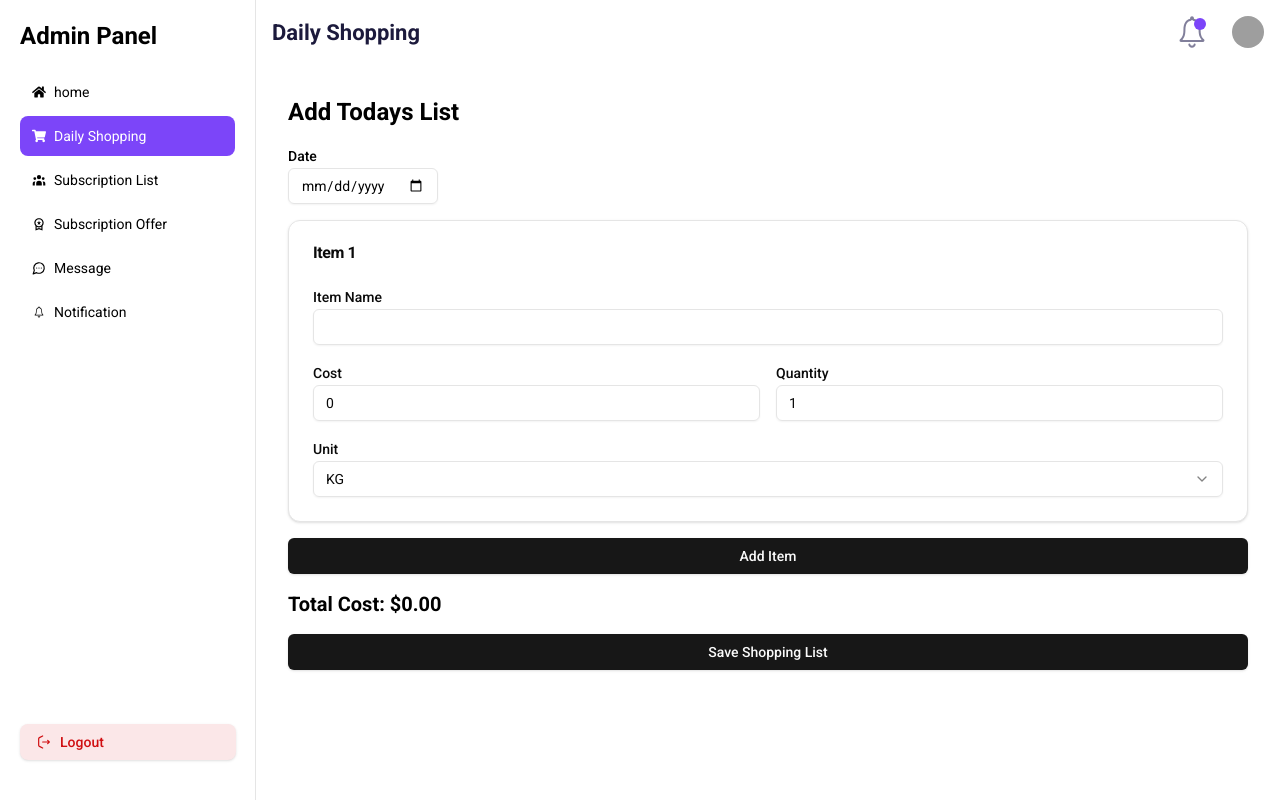
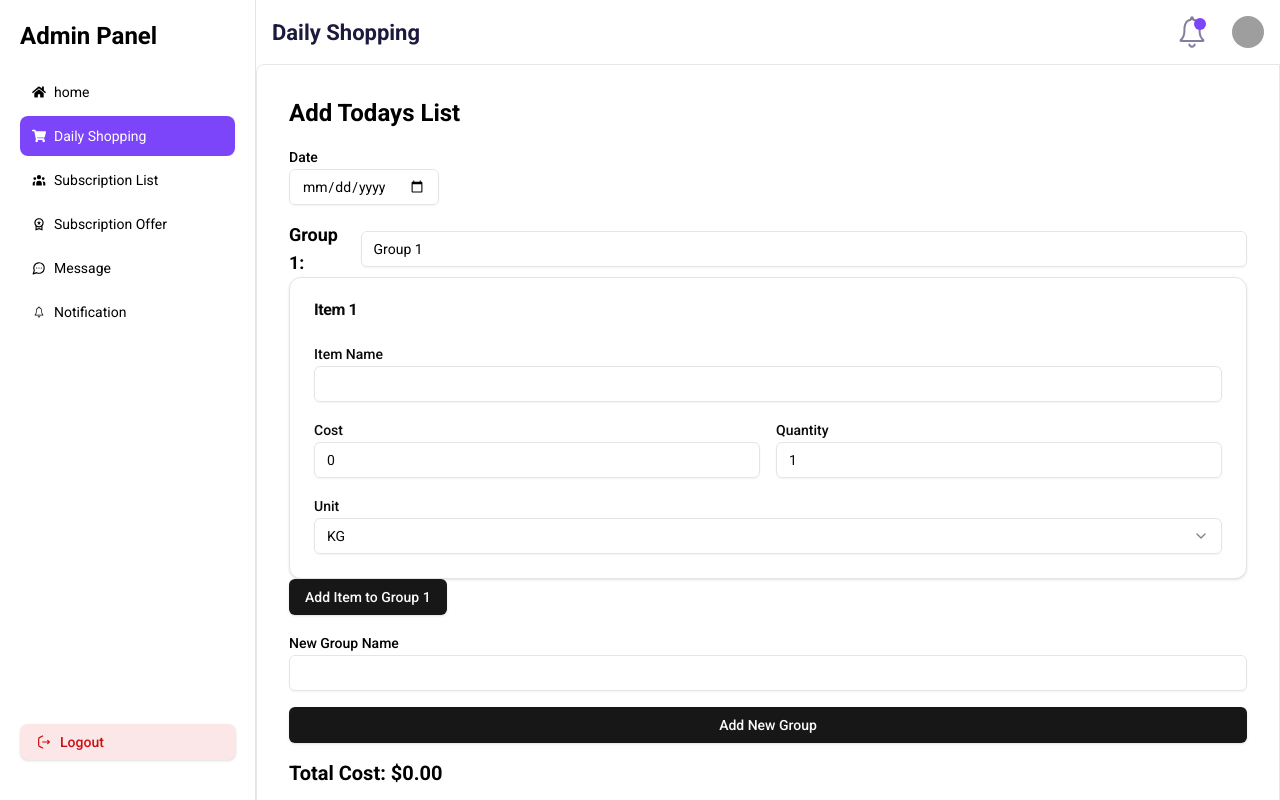
Before and after one commit to Nahid-Mahmud/prottohik-shopping-frontend, a Next.js app: page /add-daily-shopping in a window 1280 px wide. Built offline with nearby package versions, Linux system fonts and the light colour scheme; no server answers; grey boxes are pictures that could not be loaded.

Commit message:
refactor layout and remove unused ShoppingItem and ShoppingList types

```diff
--- a/src/app/(defaultLayout)/layout.tsx
+++ b/src/app/(defaultLayout)/layout.tsx
@@ -12,7 +12,7 @@ export default function DashboardLayout({
   children: React.ReactNode;
 }>) {
   return (
-    <div className="min-h-screen bg-background">
+    <div className="min-h-screen ">
       {/* Mobile Nav */}
       <Sheet>
         <SheetTrigger asChild className="lg:hidden  fixed left-4 top-4 z-50">
@@ -32,9 +32,9 @@ export default function DashboardLayout({
       </div>
 
       {/* Main Content */}
-      <div className="lg:pl-64 h-screen overflow-y-hidden">
+      <div className="lg:pl-64 h-screen overflow-y-auto">
         <Header />
-        <main className="p-4 rounded-tl-lg  broder h-full  overflow-y-auto ">{children}</main>
+        <main className="p-4 rounded-tl-lg border h-full">{children}</main>
       </div>
     </div>
   );
--- a/src/components/addDailyShopping/ShoppingListForm.tsx
+++ b/src/components/addDailyShopping/ShoppingListForm.tsx
@@ -1,13 +1,25 @@
 "use client";
-import { ShoppingList } from "@/types/shopoing.type";
 import { useFieldArray, useForm } from "react-hook-form";
 import { Button } from "../ui/button";
 import { Card, CardContent, CardHeader, CardTitle } from "../ui/card";
 import { Input } from "../ui/input";
 import { Label } from "../ui/label";
 import { Select, SelectContent, SelectItem, SelectTrigger, SelectValue } from "../ui/select";
-import { baseUrl } from "@/config/configs";
-import { useEffect, useState } from "react";
+
+type ShoppingItem = {
+  name: string;
+  cost: number;
+  quantity: number;
+  unit: "KG" | "Liter" | "Gram" | "N/A";
+  group: string;
+};
+
+type ShoppingList = {
+  date: string;
+  items: ShoppingItem[];
+  groups: string[];
+  newGroup?: string;
+};
 
 export function ShoppingListForm() {
   const {
@@ -15,10 +27,12 @@ export function ShoppingListForm() {
     control,
     handleSubmit,
     watch,
+    setValue,
     formState: { errors },
   } = useForm<ShoppingList>({
     defaultValues: {
-      items: [{ name: "", cost: 0, quantity: 1, unit: "KG" }],
+      items: [{ name: "", cost: 0, quantity: 1, unit: "KG", group: "Group 1" }],
+      groups: ["Group 1"],
     },
   });
 
@@ -27,78 +41,105 @@ export function ShoppingListForm() {
     name: "items",
   });
 
+  const appendGroup = (group: string) => {
+    setValue("groups", [...watchGroups, group]);
+  };
+
   const onSubmit = async (data: ShoppingList) => {
-    console.log(data);
-    console.log(baseUrl);
+    const groupedData = data.items.reduce((acc, item) => {
+      const group = acc[item.group] || [];
+      group.push(item);
+      acc[item.group] = group;
+      return acc;
+    }, {} as Record<string, ShoppingList["items"]>);
+    console.log(groupedData);
   };
 
   const watchItems = watch("items");
-  const [totalCost, setTotalCost] = useState(0);
+  const watchGroups = watch("groups");
 
-  useEffect(() => {
-    const cost = watchItems.reduce((sum, item) => sum + item.cost * item.quantity, 0);
-    setTotalCost(cost);
-  }, [watchItems]);
+  const totalCost = watchItems.reduce((sum, item) => sum + item.cost * item.quantity, 0);
 
   return (
-    <form onSubmit={handleSubmit(onSubmit)} className="flex flex-col gap-4">
+    <div className="flex flex-col gap-4">
       <div>
         <Label htmlFor="date">Date</Label>
         <Input className="w-fit" type="date" id="date" {...register("date", { required: "Date is required" })} />
         {errors.date && <p className="text-red-500 text-sm">{errors.date.message}</p>}
       </div>
 
-      {fields.map((field, index) => (
+      {watchGroups.map((group, groupIndex) => (
+        <div key={groupIndex}>
+          <div className="flex items-center gap-2">
+            <h2 className="text-lg font-bold">Group {groupIndex + 1}:</h2>
+            <Input
+              {...register(`groups.${groupIndex}` as const, { required: "Group name is required" })}
+              defaultValue={group}
+            />
+          </div>
+          {fields
+            .filter((field) => field.group === group)
+            .map((field, index) => (
               <Card key={field.id}>
                 <CardHeader>
                   <CardTitle>Item {index + 1}</CardTitle>
                 </CardHeader>
                 <CardContent className="space-y-4">
                   <div>
-              <Label htmlFor={`items.${index}.name`}>Item Name</Label>
-              <Input {...register(`items.${index}.name` as const, { required: "Item name is required" })} />
-              {errors.items?.[index]?.name && (
-                <p className="text-red-500 text-sm">{errors.items[index]?.name?.message}</p>
+                    <Label htmlFor={`items.${fields.findIndex((f) => f.id === field.id)}.name`}>Item Name</Label>
+                    <Input
+                      {...register(`items.${fields.findIndex((f) => f.id === field.id)}.name` as const, {
+                        required: "Item name is required",
+                      })}
+                    />
+                    {errors.items?.[fields.findIndex((f) => f.id === field.id)]?.name && (
+                      <p className="text-red-500 text-sm">
+                        {errors.items[fields.findIndex((f) => f.id === field.id)]?.name?.message}
+                      </p>
                     )}
                   </div>
                   <div className="grid grid-cols-2 gap-4">
                     <div>
-                <Label htmlFor={`items.${index}.cost`}>Cost</Label>
+                      <Label htmlFor={`items.${fields.findIndex((f) => f.id === field.id)}.cost`}>Cost</Label>
                       <Input
                         type="number"
                         step="0.01"
-                  {...register(`items.${index}.cost` as const, {
+                        {...register(`items.${fields.findIndex((f) => f.id === field.id)}.cost` as const, {
                           required: "Cost is required",
                           min: { value: 0, message: "Cost must be positive" },
                         })}
                       />
-                {errors.items?.[index]?.cost && (
-                  <p className="text-red-500 text-sm">{errors.items[index]?.cost?.message}</p>
+                      {errors.items?.[fields.findIndex((f) => f.id === field.id)]?.cost && (
+                        <p className="text-red-500 text-sm">
+                          {errors.items[fields.findIndex((f) => f.id === field.id)]?.cost?.message}
+                        </p>
                       )}
                     </div>
                     <div>
-                <Label htmlFor={`items.${index}.quantity`}>Quantity</Label>
+                      <Label htmlFor={`items.${fields.findIndex((f) => f.id === field.id)}.quantity`}>Quantity</Label>
                       <Input
                         type="number"
-                  {...register(`items.${index}.quantity` as const, {
+                        {...register(`items.${fields.findIndex((f) => f.id === field.id)}.quantity` as const, {
                           required: "Quantity is required",
                           min: { value: 1, message: "Quantity must be at least 1" },
                         })}
                       />
-                {errors.items?.[index]?.quantity && (
-                  <p className="text-red-500 text-sm">{errors.items[index]?.quantity?.message}</p>
+                      {errors.items?.[fields.findIndex((f) => f.id === field.id)]?.quantity && (
+                        <p className="text-red-500 text-sm">
+                          {errors.items[fields.findIndex((f) => f.id === field.id)]?.quantity?.message}
+                        </p>
                       )}
                     </div>
                   </div>
                   <div>
-              <Label htmlFor={`items.${index}.unit`}>Unit</Label>
+                    <Label htmlFor={`items.${fields.findIndex((f) => f.id === field.id)}.unit`}>Unit</Label>
                     <Select
-                onValueChange={(value) => {
-                  const event = {
-                    target: { value, name: `items.${index}.unit` },
-                  };
-                  register(`items.${index}.unit` as const).onChange(event);
-                }}
+                      onValueChange={(value) =>
+                        setValue(
+                          `items.${fields.findIndex((f) => f.id === field.id)}.unit`,
+                          value as "KG" | "Liter" | "Gram" | "N/A"
+                        )
+                      }
                       defaultValue={field.unit}
                     >
                       <SelectTrigger>
@@ -113,21 +154,47 @@ export function ShoppingListForm() {
                     </Select>
                   </div>
                   {index > 0 && (
-              <Button type="button" variant="destructive" onClick={() => remove(index)}>
+                    <Button
+                      type="button"
+                      variant="destructive"
+                      onClick={() => remove(fields.findIndex((f) => f.id === field.id))}
+                    >
                       Remove Item
                     </Button>
                   )}
                 </CardContent>
               </Card>
             ))}
+          <Button type="button" onClick={() => append({ name: "", cost: 0, quantity: 1, unit: "KG", group })}>
+            Add Item to {group}
+          </Button>
+        </div>
+      ))}
 
-      <Button type="button" onClick={() => append({ name: "", cost: 0, quantity: 1, unit: "KG" })}>
-        Add Item
+      <div>
+        <Label htmlFor="newGroup">New Group Name</Label>
+        <Input id="newGroup" {...register("newGroup", { required: "Group name is required" })} />
+        {errors.newGroup && <p className="text-red-500 text-sm">{errors.newGroup.message}</p>}
+      </div>
+      <Button
+        type="button"
+        onClick={() => {
+          const newGroup = watch("newGroup");
+          if (newGroup) {
+            appendGroup(newGroup);
+            append({ name: "", cost: 0, quantity: 1, unit: "KG", group: newGroup });
+            setValue("newGroup", ""); // Clear the input field
+          }
+        }}
+      >
+        Add New Group
       </Button>
 
       <div className="text-xl font-bold">Total Cost: ${totalCost.toFixed(2)}</div>
 
-      <Button type="submit">Save Shopping List</Button>
-    </form>
+      <Button type="button" onClick={handleSubmit(onSubmit)}>
+        Save Shopping List
+      </Button>
+    </div>
   );
 }
```
Also changed, not shown: src/types/shopoing.type.ts (deleted, +0 -11 lines). Lines whose indentation alone changed are shown as unchanged.
